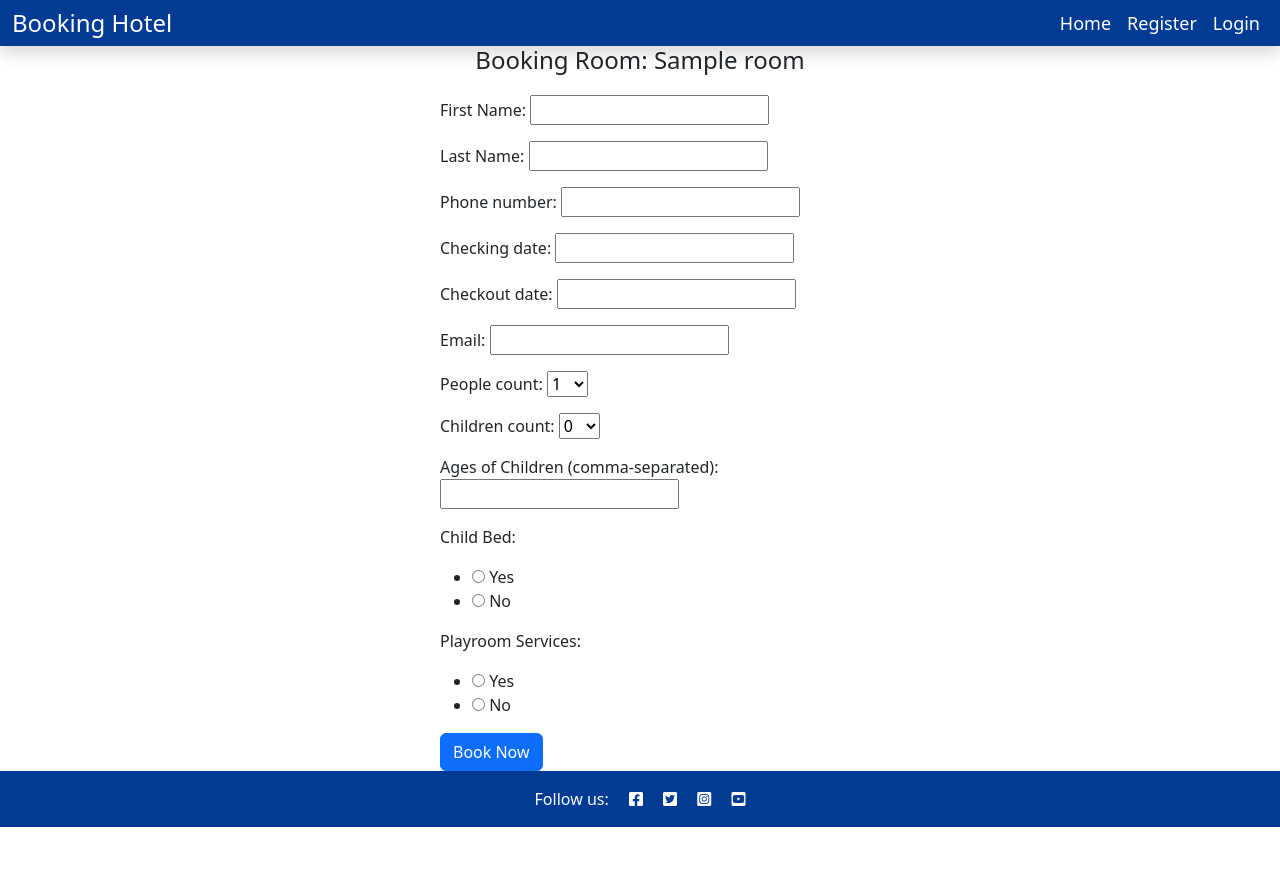
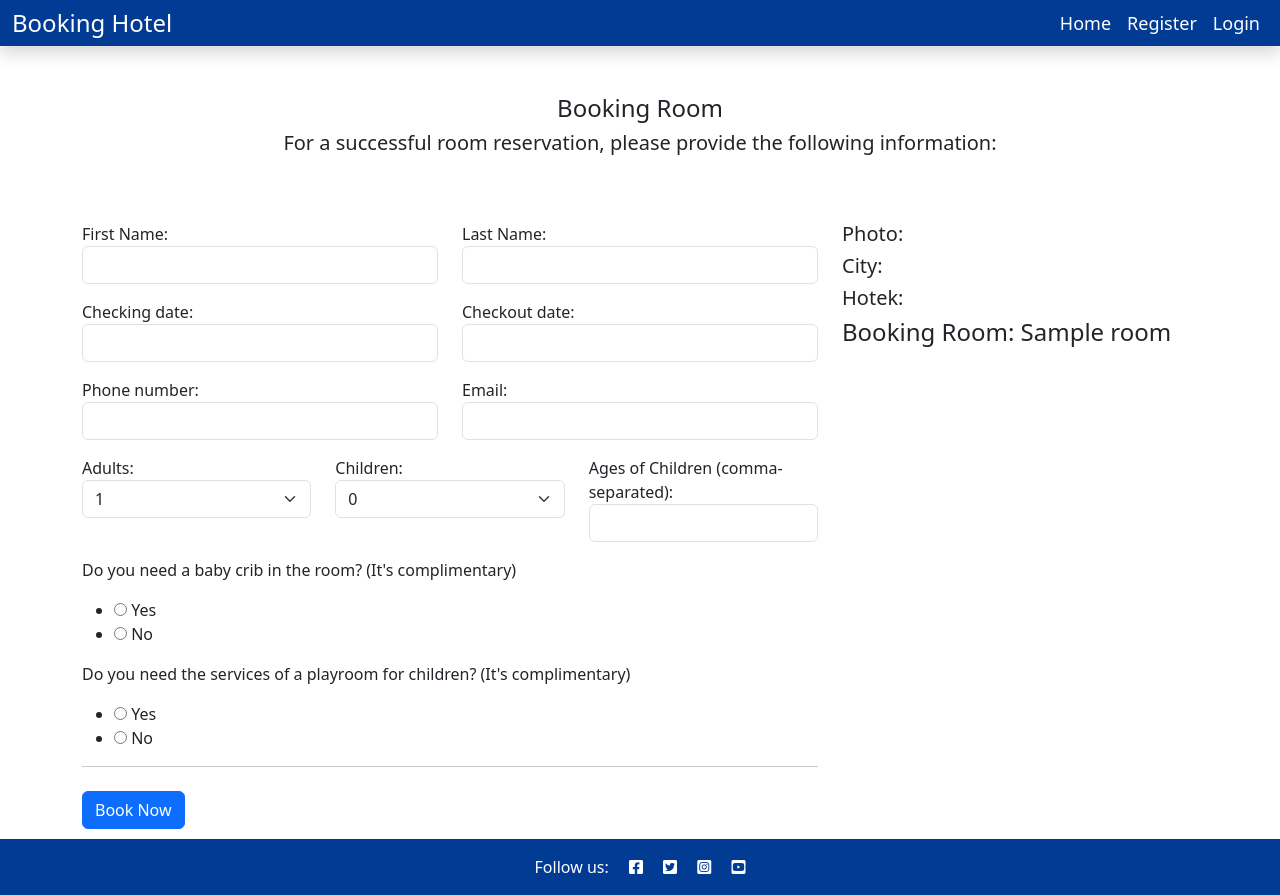
Before and after one commit to CodeWizard-1/booking_hotel, a Django app: a page that uses templates/booking.html in a window 1280 px wide. Before the commit the page ends 827 px from the top, so only its background shows below. Run offline with Django 3.2, Linux system fonts and the light colour scheme; tables that the repository leaves empty hold one stand-in row (values such as "Sample post"); some libraries are stand-ins or nearby versions.

Commit message:
Add style to booking page

```diff
--- a/hotel/forms.py
+++ b/hotel/forms.py
@@ -13,19 +13,21 @@ class Guest_reviewsForm(forms.ModelForm):
 class BaseBookingForm(forms.ModelForm):
     checking_date = forms.DateField(
         input_formats=['%d.%m.%Y'],
-        widget=forms.TextInput(attrs={'class': 'datepicker'}))
+        widget=forms.TextInput(attrs={'class': 'form-control datepicker'}))
     checkout_date = forms.DateField(
         input_formats=['%d.%m.%Y'],
-        widget=forms.TextInput(attrs={'class': 'datepicker'}))
-    phone_number = forms.CharField()
-    email = forms.EmailField()
-    first_name = forms.CharField(label='First Name')
-    last_name = forms.CharField(label='Last Name')
-    people_count = forms.ChoiceField(
-        choices=[(i, str(i)) for i in range(1, 11)])
-    children_count = forms.ChoiceField(
-        choices=[(i, str(i)) for i in range(0, 11)])
-    children_ages = forms.CharField(label='Ages of Children (comma-separated)')
+        widget=forms.TextInput(attrs={'class': 'form-control datepicker'}))
+    phone_number = forms.CharField(widget=forms.TextInput(attrs={'class': 'form-control'}))
+    email = forms.EmailField(widget=forms.EmailInput(attrs={'class': 'form-control'}))
+    first_name = forms.CharField(label='First Name', widget=forms.TextInput(attrs={'class': 'form-control'}))
+    last_name = forms.CharField(label='Last Name', widget=forms.TextInput(attrs={'class': 'form-control'}))
+    people_count = forms.ChoiceField(label='Adults',
+        choices=[(i, str(i)) for i in range(1, 10)],
+        widget=forms.Select(attrs={'class': 'form-select'}))
+    children_count = forms.ChoiceField(label='Children',
+        choices=[(i, str(i)) for i in range(0, 10)],
+        widget=forms.Select(attrs={'class': 'form-select'}))
+    children_ages = forms.CharField(label='Ages of Children (comma-separated)', widget=forms.TextInput(attrs={'class': 'form-control'}))
     child_bed = forms.BooleanField(
         label='Child Bed',
         required=False,
@@ -37,8 +39,7 @@ class BaseBookingForm(forms.ModelForm):
 
     class Meta:
         model = Booking
-        fields = ['first_name', 'last_name', 'phone_number', 'checking_date', 'checkout_date', 'email',
-                  'people_count', 'children_count', 'children_ages', 'child_bed', 'playroom_services']
+        fields = ['first_name', 'last_name', 'checking_date', 'checkout_date',  'phone_number', 'email', 'people_count', 'children_count', 'children_ages', 'child_bed', 'playroom_services']
 
 
 class BookingForm(BaseBookingForm):
--- a/static/css/style.css
+++ b/static/css/style.css
@@ -227,5 +227,8 @@ body {
 
 .button-container {
     display: flex;
-    justify-content: space-between;
+    gap: 10px;
+    justify-content: flex-start;
+
+
 }
--- a/templates/booking.html
+++ b/templates/booking.html
@@ -1,12 +1,86 @@
 {% extends 'base.html' %}
 
 {% block content %}
-  <div class="container">
-    <h1 style="font-size: 24px; margin-bottom: 20px;" class="text-center">Booking Room: {{ room.room_name }}</h1>
-    <form method="post" style="max-width: 400px; margin: 0 auto;">
-      {% csrf_token %}
-      {{ form.as_p }}
-      <button type="submit" class="btn btn-primary" style="display: block; margin-top: 10px;">Book Now</button>
-    </form>
-  </div>
+
+
+<section>
+    <div class="container">
+        <div class="py-5 text-center">
+            <h1 style="font-size: 24px; margin-bottom: 5px;" class="text-center">Booking Room</h1>
+            <p class="lead">For a successful room reservation, please provide the following information:</p>
+        </div>
+
+        <div class="row">
+            <div class="col-md-4 order-md-2 mb-4">
+            <h5>Photo:</h5>
+            <h5>City:</h5>
+            <h5>Hotek:</h5>
+            <h5 style="font-size: 24px; margin-bottom: 20px;">Booking Room: {{ room.room_name }}</h5>
+            </div>
+            <div class="col-md-8 order-md-1">
+                <form method="post" class="needs-validation" novalidate="">
+                    {% csrf_token %}
+                    <div class="row">
+                        <div class="col-md-6 mb-3">
+                            {{ form.first_name.label_tag }}
+                            {{ form.first_name }}
+                        </div>
+                        <div class="col-md-6 mb-3">
+                            {{ form.last_name.label_tag }}
+                            {{ form.last_name }}
+                        </div>
+                    </div>
+
+                    <div class="row">
+                        <div class="col-md-6 mb-3">
+                            {{ form.checking_date.label_tag }}
+                            {{ form.checking_date }}
+                        </div>
+                        <div class="col-md-6 mb-3">
+                            {{ form.checkout_date.label_tag }}
+                            {{ form.checkout_date }}
+                        </div>
+                    </div>
+
+                    <div class="row">
+                        <div class="col-md-6 mb-3">
+                            {{ form.phone_number.label_tag }}
+                            {{ form.phone_number }}
+                        </div>
+                        <div class="col-md-6 mb-3">
+                            {{ form.email.label_tag }}
+                            {{ form.email }}
+                        </div>
+                    </div>
+
+                    <div class="row">
+                        <div class="col-md-4 mb-3">
+                            {{ form.people_count.label_tag }}
+                            {{ form.people_count }}
+                        </div>
+                        <div class="col-md-4 mb-3">
+                            {{ form.children_count.label_tag }}
+                            {{ form.children_count }}
+                        </div>
+                        <div class="col-md-4 mb-3">
+                            {{ form.children_ages.label_tag }}
+                            {{ form.children_ages }}
+                        </div>
+                    </div>
+
+                    <p class="mb-3">Do you need a baby crib in the room? (It's complimentary)</p>
+                    <div class="d-block my-3">
+                        {{ form.child_bed }}
+                    </div>
+                    <p class="mb-3">Do you need the services of a playroom for children? (It's complimentary)</p>
+                    <div class="d-block my-3">
+                        {{ form.playroom_services }}
+                    </div>
+                    <hr class="mb-4">
+                    <button type="submit" class="btn btn-primary " style="display: block; margin-top: 10px; margin-bottom: 10px">Book Now</button>
+                </form>
+            </div>
+        </div>
+    </div>
+</section>
 {% endblock %}
```
